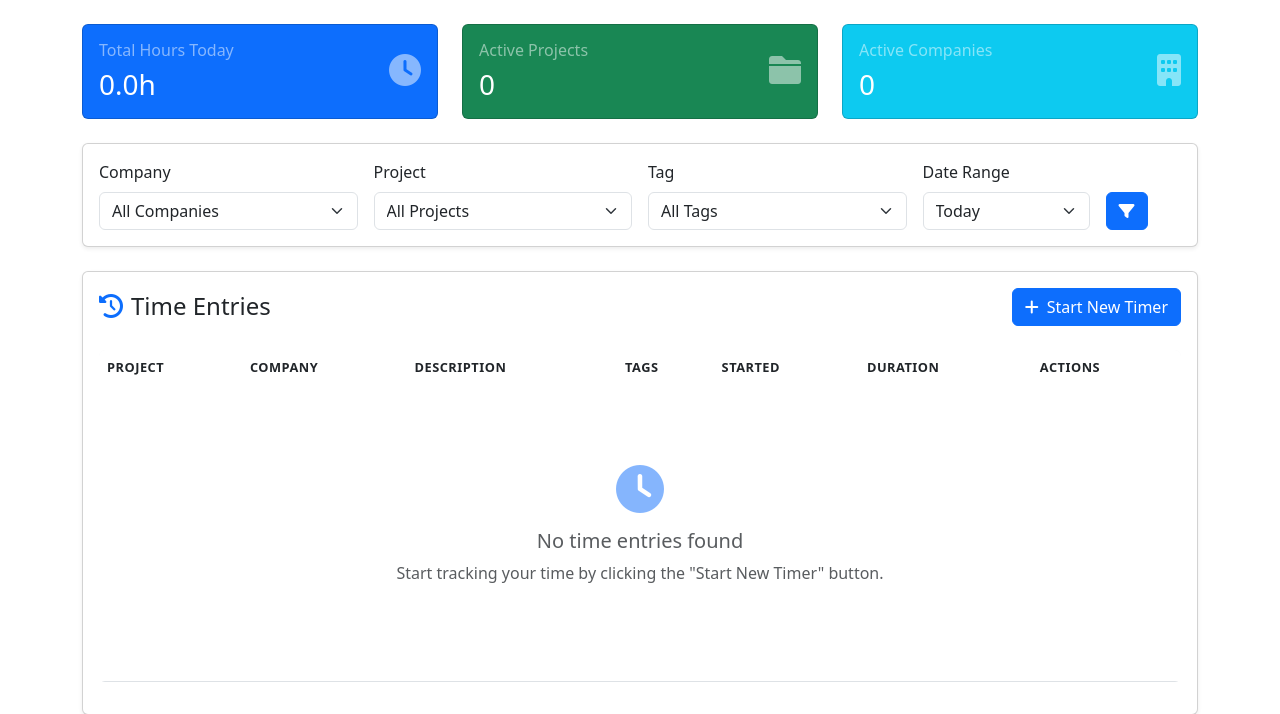
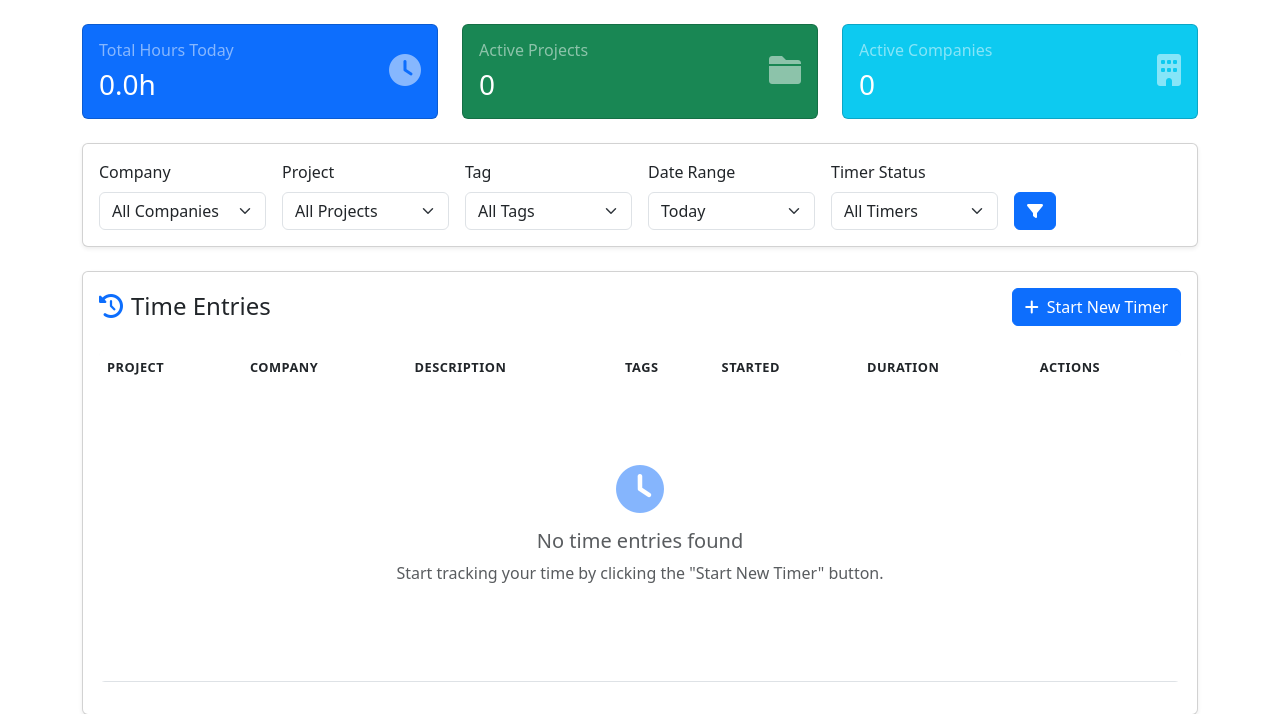
Before and after one commit to pimpalemahesh/time-tracker, a Django app: page / in a window 1280 px wide. Shown: the part 56-770 px from the top of the page. Run offline with Django 5.2, Linux system fonts and the light colour scheme; data that the repository does not hold is empty; some libraries are stand-ins or nearby versions.

Commit message:
tracker: add active timer filter

```diff
--- a/timetracker/templates/timetracker/dashboard.html
+++ b/timetracker/templates/timetracker/dashboard.html
@@ -56,7 +56,7 @@
     <div class="card shadow-sm mb-4">
         <div class="card-body">
             <form method="GET" class="row g-3 align-items-end" id="filterForm">
-                <div class="col-md-3">
+                <div class="col-md-2">
                     <label class="form-label">Company</label>
                     <select name="company" class="form-select select2">
                         <option value="">All Companies</option>
@@ -67,7 +67,7 @@
                         {% endfor %}
                     </select>
                 </div>
-                <div class="col-md-3">
+                <div class="col-md-2">
                     <label class="form-label">Project</label>
                     <select name="project" class="form-select select2">
                         <option value="">All Projects</option>
@@ -78,7 +78,7 @@
                         {% endfor %}
                     </select>
                 </div>
-                <div class="col-md-3">
+                <div class="col-md-2">
                     <label class="form-label">Tag</label>
                     <select name="tag" class="form-select select2">
                         <option value="">All Tags</option>
@@ -98,7 +98,14 @@
                         <option value="all" {% if selected_date_range == 'all' %}selected{% endif %}>All Time</option>
                     </select>
                 </div>
-                <div class="col-md-1 d-flex gap-2">
+                <div class="col-md-2">
+                    <label class="form-label">Timer Status</label>
+                    <select name="show_active" class="form-select">
+                        <option value="">All Timers</option>
+                        <option value="true" {% if show_active %}selected{% endif %}>Active Only</option>
+                    </select>
+                </div>
+                <div class="col-md-2 d-flex gap-2">
                     <button type="submit" class="btn btn-primary" title="Apply Filters">
                         <i class="fas fa-filter"></i>
                     </button>
--- a/timetracker/views.py
+++ b/timetracker/views.py
@@ -19,8 +19,7 @@ def dashboard(request):
     project_id = request.GET.get('project', '')
     tag_id = request.GET.get('tag', '')
     date_range = request.GET.get('date_range', 'all')
-
-    print(f"Filters: company={company_id}, project={project_id}, tag={tag_id}, date_range={date_range}")  # Debug print
+    show_active = request.GET.get('show_active', '')
 
     # Base queryset
     time_entries = TimeEntry.objects.all().order_by('-start_time')
@@ -34,6 +33,10 @@ def dashboard(request):
 
     if tag_id and tag_id.strip() and tag_id.isdigit():
         time_entries = time_entries.filter(tags__id=int(tag_id))
+
+    # Active timer filter
+    if show_active == 'true':
+        time_entries = time_entries.filter(end_time__isnull=True)
 
     # Date range filter
     today = timezone.now().date()
@@ -49,16 +52,14 @@ def dashboard(request):
                 start_time__month=today.month
             )
 
-    # Check if any filters are active (only if they have actual values)
+    # Check if any filters are active
     has_active_filters = any([
         company_id and company_id.strip() and company_id.isdigit(),
         project_id and project_id.strip() and project_id.isdigit(),
         tag_id and tag_id.strip() and tag_id.isdigit(),
-        date_range and date_range != 'all'
+        date_range and date_range != 'all',
+        show_active == 'true'
     ])
-
-    print(f"Has active filters: {has_active_filters}")  # Debug print
-    print(f"Number of entries: {time_entries.count()}")  # Debug print
 
     context = {
         'time_entries': time_entries,
@@ -70,6 +71,7 @@ def dashboard(request):
         'selected_project': project_id if project_id and project_id.isdigit() else '',
         'selected_tag': tag_id if tag_id and tag_id.isdigit() else '',
         'selected_date_range': date_range if date_range != 'all' else '',
+        'show_active': show_active == 'true',
         'has_active_filters': has_active_filters,
     }
 
```
